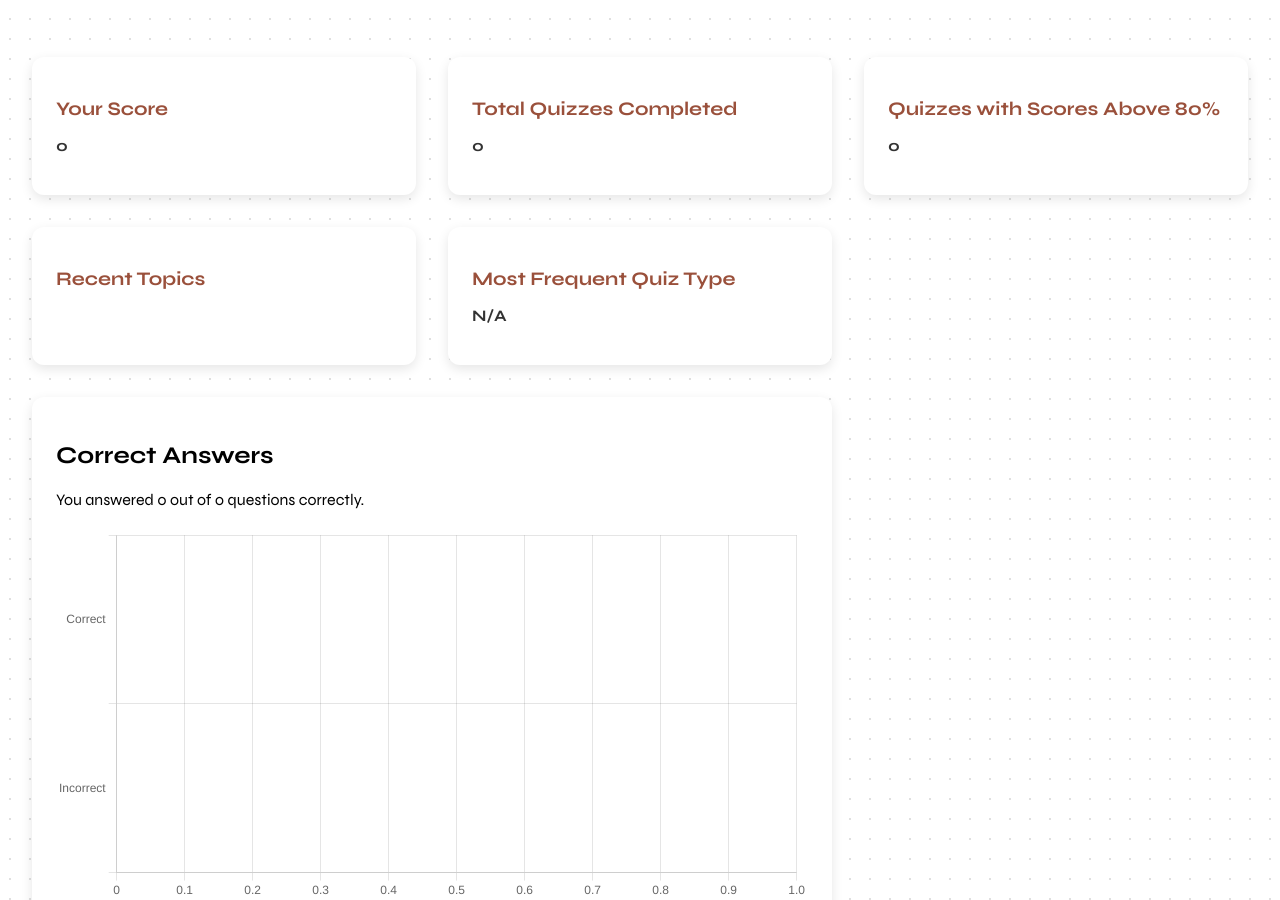
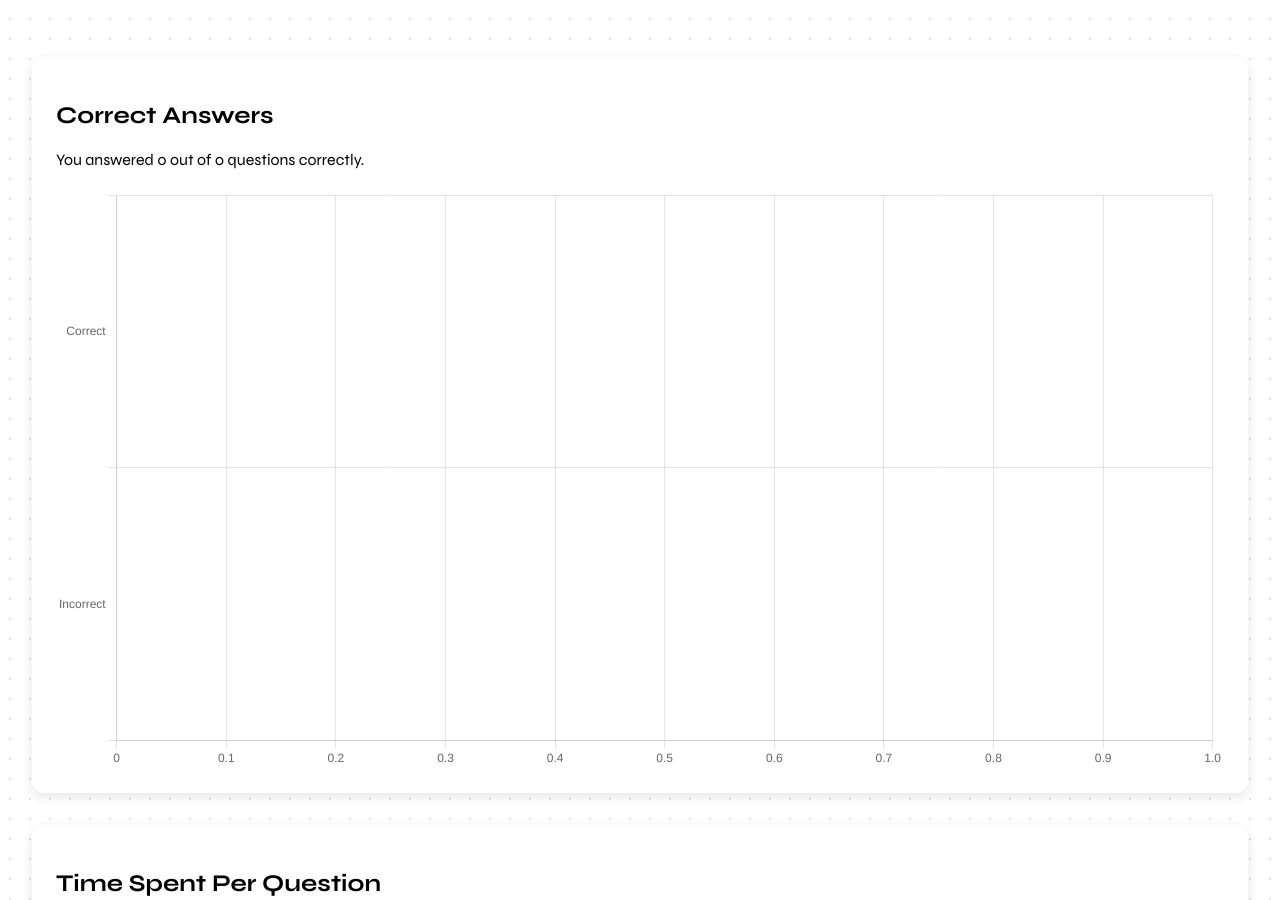
Before and after one commit to Deltane/quiz.it, a Flask app: page /quiz_summary in a window 1280 px wide. Shown: the part 71-971 px from the top of the page. Run offline with Flask 3, Linux system fonts and the light colour scheme; parts of the project's set-up code (start-up, migrations or seed data) failed here and were passed over.

Commit message:
Accesing Quiz Summary from Dashboard

```diff
--- a/app/routes/quiz_routes.py
+++ b/app/routes/quiz_routes.py
@@ -1,4 +1,4 @@
-from app.models import Quiz, QuizResult, User, Folder, QuizAnswer
+from app.models import Quiz, QuizResult, User, Folder, QuizAnswer, QuizSummary
 from app import db
 from datetime import datetime
 from flask import Blueprint, session, request, jsonify, render_template, redirect, url_for
@@ -205,6 +205,18 @@ def submit_answer():
 
         db.session.commit()
 
+        # AFTER saving quiz_result
+        summary = QuizSummary(
+            quiz_id=quiz_result.quiz_id,
+            result_id=quiz_result.id,
+            user_email=session.get('user_email'),
+            correct_answers=quiz_result.score,
+            total_questions=quiz_result.total_questions,
+            time_per_question=json.dumps(session.get('time_per_question', {})),
+        )
+        db.session.add(summary)
+        db.session.commit()
+
         # Calculate and store quiz statistics
         quizzes_completed = QuizResult.query.filter_by(user_id=user_id).count()
         quizzes_above_80 = QuizResult.query.filter_by(user_id=user_id).filter(QuizResult.score / QuizResult.total_questions >= 0.8).count()
@@ -235,6 +247,8 @@ def submit_answer():
             'total': len(quiz),
             'results': correctness_list
         })
+
+
 
     return jsonify({'completed': False})
 
--- a/app/templates/dashboard.html
+++ b/app/templates/dashboard.html
@@ -56,6 +56,9 @@
                         Attempt {{ loop.index }}:
                         Finished at {{ attempt.timestamp.strftime('%Y-%m-%d %H:%M:%S') }},
                         Score: {{ attempt.score }}/{{ attempt.total_questions }}
+                        <form action="/quiz_summary/{{ attempt.id }}" method="GET" style="display:inline;">
+                          <button class="action-button" type="submit">View Summary</button>
+                        </form>
                       </li>
                     {% endif %}
                   {% endfor %}
--- a/app/templates/landing_page.html
+++ b/app/templates/landing_page.html
@@ -114,7 +114,6 @@
     <div class="top-right-buttons">
         {% if session.get('user_email') %}
             <a href="/dashboard" class="bn5" style="margin-right: 10px;">Quiz Dashboard</a>
-            <a href="/quiz_summary" class="bn5" style="margin-right: 10px;">Quiz Summary</a>
         {% endif %}
         {% if session.get('user_email') %}
             <a href="/create_quiz" class="bn5" style="margin-right: 10px;">Create Quiz</a>
--- a/app/templates/quiz_summary.html
+++ b/app/templates/quiz_summary.html
@@ -33,34 +33,6 @@
 
 <!-- Main Content -->
 <main class="dashboard-container">
-    <section class="stat-card">
-        <h2>Your Score</h2>
-        <p>{{ score }}</p>
-    </section>
-
-    <section class="stat-card">
-        <h2>Total Quizzes Completed</h2>
-        <p>{{ quizzes_completed }}</p>
-    </section>
-
-    <section class="stat-card">
-        <h2>Quizzes with Scores Above 80%</h2>
-        <p>{{ quizzes_above_80 }}</p>
-    </section>
-
-    <section class="stat-card">
-        <h2>Recent Topics</h2>
-        <ul>
-            {% for topic in recent_topics %}
-                <li>{{ topic }}</li>
-            {% endfor %}
-        </ul>
-    </section>
-
-    <section class="stat-card">
-        <h2>Most Frequent Quiz Type</h2>
-        <p>{{ most_frequent_quiz_type }}</p>
-    </section>
 
     <section class="chart-section">
         <h2>Correct Answers</h2>
```
Also changed, not shown: app/models.py (+15 -0 lines), app/routes/dashboard_routes.py (+6 -1 lines), migrations/versions/53929d437ea8_added_the_quizsummary_table.py (added, +47 -0 lines), instance/app.db.
